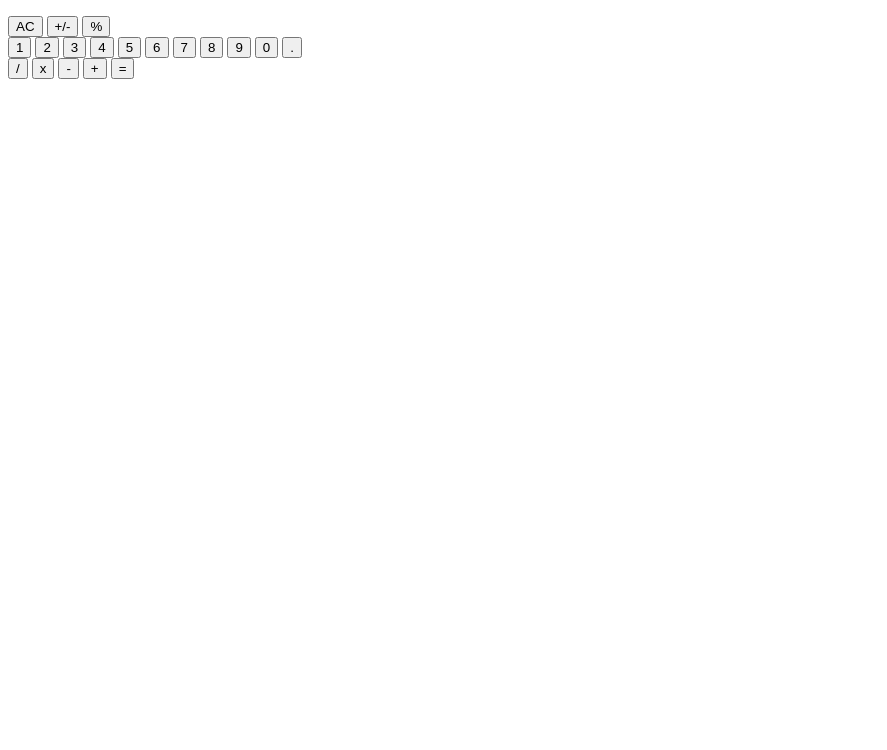
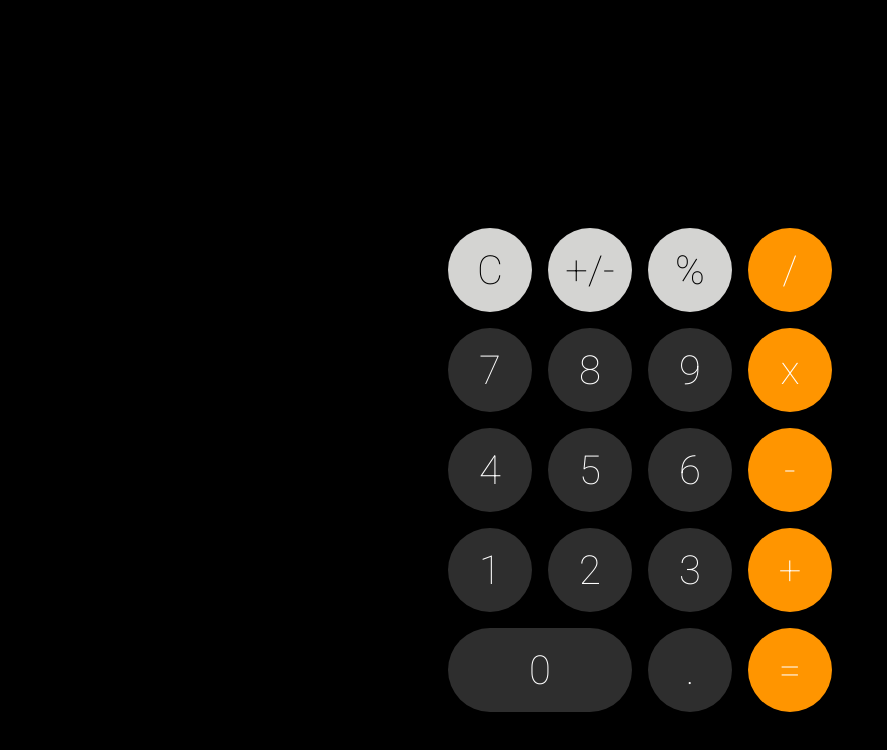
Before and after one commit to kstillk/calculator, a plain HTML site: page index.html in a window 1280 px wide. Shown: the whole page, without its empty margins (0-887 px from the left). Drawn offline with Linux system fonts and the light colour scheme.

Commit message:
Add styles

```diff
--- a/index.html
+++ b/index.html
@@ -4,29 +4,31 @@
       <meta charset="utf-8">
       <meta name="viewport" content="width=device-width, initial-scale=1.0">
      <title>Simple DOM example</title>
-     <script src="script.js" defer></script>
+     <script src="./script.js" defer></script>
+     <link rel="stylesheet" href="./style.css">
     </head>
     <body>
+        <div id="container">
             <div id="result">
                 <p id="display"></p>
             </div>
             <div id="input">
                 <div id="left">
                     <div id="top">
-                    <button id="clear">AC</button>
+                        <button id="clear">C</button>
                         <button id="plusminus">+/-</button>
                         <button id="percent">%</button>
                     </div>
                     <div id="bottom">
+                        <button id="seven">7</button>
+                        <button id="eight">8</button>
+                        <button id="nine">9</button>
+                        <button id="four">4</button>
+                        <button id="five">5</button>
+                        <button id="six">6</button>
                         <button id="one">1</button>
                         <button id="two">2</button>
                         <button id="three">3</button>
-                    <button id="four">4</button>
-                    <button id="five">5</button>
-                    <button id="six">6</button>
-                    <button id="seven">7</button>
-                    <button id="eight">8</button>
-                    <button id="nine">9</button>
                         <button id="zero">0</button>
                         <button id="float">.</button>
                     </div>
@@ -39,5 +41,6 @@
                     <button id="operate">=</button>
                 </div>
             </div>
+        </div>
     </body>
 </html>
--- a/script.js
+++ b/script.js
@@ -1,7 +1,7 @@
-const add = (a, b) => Math.round((Number(a) + Number(b)) * 100000) / 100000;
-const subtract = (a, b) => Math.round((a - b) * 100000) /100000;
-const multiply = (a, b) => Math.round((a * b) * 100000) /100000;
-const divide = (a, b) => Math.round((a / b) * 100000) /100000;
+const add = (a, b) => Math.round((Number(a) + Number(b)) * 100) / 100;
+const subtract = (a, b) => Math.round((a - b) * 100) /100;
+const multiply = (a, b) => Math.round((a * b) * 100) /100;
+const divide = (a, b) => Math.round((a / b) * 100) /100;
 
 let left = null;
 let right = null;
@@ -109,7 +109,7 @@ const myFunction = function() {
             }
             break;
         case 'percent' :
-            result = Math.round((result / 100) * 100000) / 100000;
+            result = Math.round((result / 100) * 100) / 100;
             if (left == result * 100) left = result;
             break;
         case 'operate' :
--- /dev/null
+++ b/style.css
@@ -0,0 +1,98 @@
+
+  @import url('https://fonts.googleapis.com/css2?family=Roboto:wght@100&display=swap');
+
+
+* {
+     /* border: blue 1px solid;  */
+    margin: 0;
+    padding: 0;
+    box-sizing: border-box;
+}
+
+body {
+    display: flex;
+    justify-content: center;
+    align-items: center;
+    height: 100vh;
+    min-width: 440px;
+    background-color: black;
+    font-family: 'Roboto', sans-serif;
+    font-weight: 100;
+}
+
+#container {
+    width: 400px;
+    margin: 0 20px 0 20px;
+}
+
+#result {
+    font-size: 120px;
+    height: 140px;
+    display: flex;
+    align-items: center;
+    justify-content: end;
+    padding-right: 10px;
+
+}
+
+#display {
+    color: white;
+    max-width: 100%;
+    overflow: hidden;
+}
+
+#input {
+    display: flex;
+    flex-direction: row;
+
+}
+
+#top {
+    display: flex;
+}
+
+#top button {
+    background-color: #D4D4D2;
+    color: black
+}
+
+#bottom {
+    display: flex;
+    flex-wrap: wrap;
+}
+
+#bottom button {
+    background-color: #2e2e2e;
+    color: white;
+}
+
+#bottom #zero {
+    width: 184px;
+    border-radius: 50px;
+}
+
+#left {
+    width: 300px;
+}
+
+#right button {
+    background-color: #FF9500;
+    color: white;
+}
+
+button {
+    width: 84px;
+    height: 84px;
+    border-radius: 50%;
+    border: none;
+    margin: 8px;
+    font-size: 40px;
+    font-family: 'Roboto', sans-serif;
+    font-weight: 100;
+}
+
+#right {
+    display: flex;
+    flex-direction: column;
+    width: 125px;
+}
```
Lines whose indentation alone changed are shown as unchanged.
